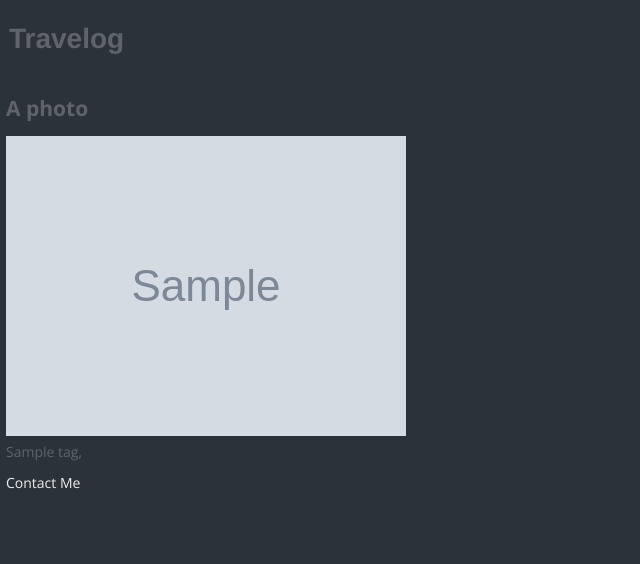
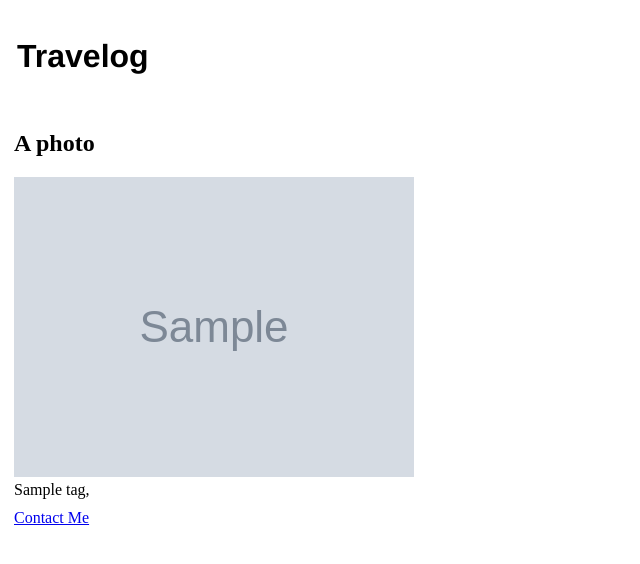
Before and after one commit to vdikun/travelog, a Python web app: template templates/show_photo.html in a window 1280 px wide. Shown: the top 564 px of the page, without its empty margins (0-640 px from the left). Run offline with Jinja, Linux system fonts and the light colour scheme; the template is opened without the code that fills it: most values are stand-ins (such as "Sample title", 1, 10 or a date in 2020); grey boxes marked "Sample" are stand-in pictures; some libraries are stand-ins or nearby versions.

Commit message:
removed login styling from layout.html

```diff
--- a/templates/layout.html
+++ b/templates/layout.html
@@ -2,10 +2,7 @@
 <head>
     <title>Travelog</title>
     <link rel=stylesheet type=text/css href="{{ url_for('static', filename='style.css') }}">
-    <link rel="stylesheet" type="text/css" href="{{ url_for('static', filename='login.css') }}">
     <link rel="stylesheet" href="http://fonts.googleapis.com/css?family=Open+Sans:400,700">
-
-
     <script src="//ajax.googleapis.com/ajax/libs/jquery/1.11.1/jquery.min.js" ></script>
     <script type=text/javascript src="{{ url_for('static', filename='script.js') }}" ></script>
 </head>
--- a/templates/login.html
+++ b/templates/login.html
@@ -5,6 +5,7 @@
     <title>Travelog</title>
     <link rel=stylesheet type=text/css href="{{ url_for('static', filename='style.css') }}">
     <link rel=stylesheet type=text/css href="{{ url_for('static', filename='login.css') }}">
+    <link rel="stylesheet" href="http://fonts.googleapis.com/css?family=Open+Sans:400,700">
     <script type="text/javascript" src="{{ url_for('static', filename='new.js') }}"></script>
 </head>
 
```
